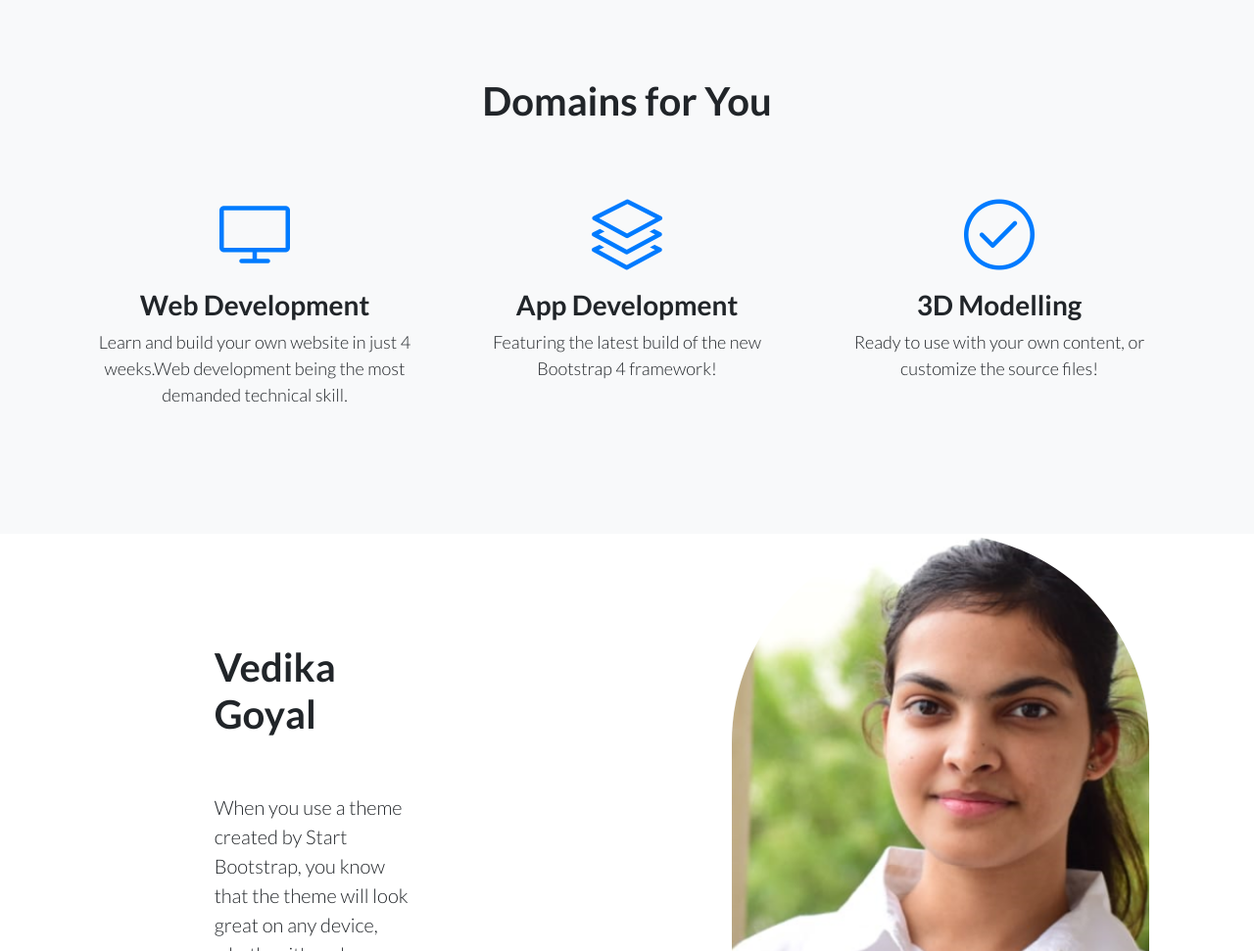
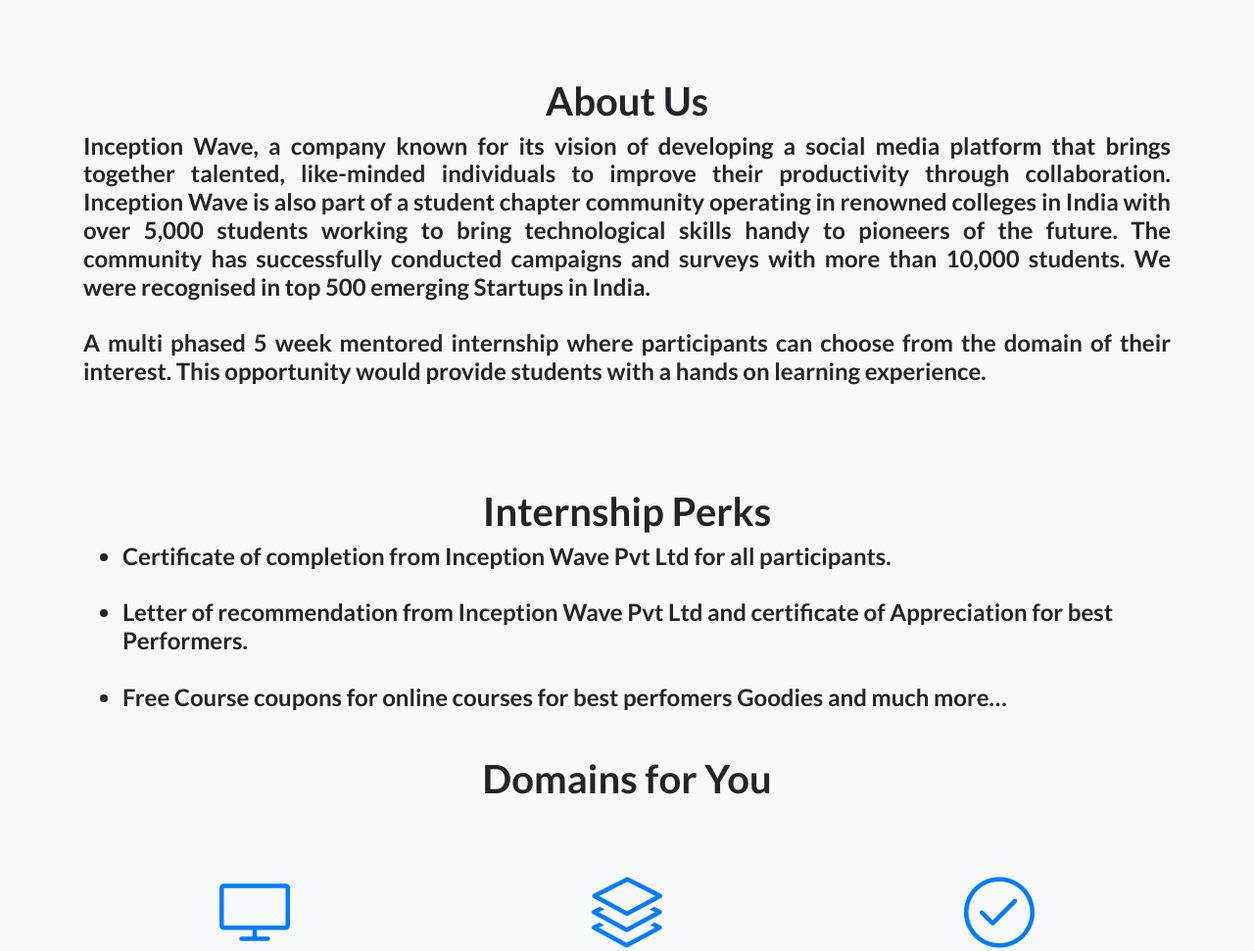
Before and after one commit to sushant-sinha/iwsc_vellore, a website: page index.html in a window 1280 px wide. Shown: the part 680-1651 px from the top of the page at 98% size. Drawn offline with Linux system fonts and the light colour scheme.

Commit message:
Update index.html

```diff
--- a/index.html
+++ b/index.html
@@ -60,6 +60,27 @@
   <!-- Icons Grid -->
   <section class="features-icons bg-light text-center">
     <div class="container">
+      <div class="row">
+        <div class="col-lg-12">
+          <h1>About Us</h1>
+          <h4 style="text-align: justify;">
+          Inception Wave, a company known for its vision of developing a social media platform that brings
+together talented, like-minded individuals to improve their productivity through collaboration. Inception
+Wave is also part of a student chapter community operating in renowned colleges in India with over
+5,000 students working to bring technological skills handy to pioneers of the future. The community has
+successfully conducted campaigns and surveys with more than 10,000 students. We were recognised in
+top 500 emerging Startups in India.<br><br>
+A multi phased 5 week mentored internship where participants can choose from the domain of their
+interest. This opportunity would provide students with a hands on learning experience.
+        </h2>
+        <h1><br><br>Internship Perks</h1>
+        <h4 style="text-align: left;"><ul><li>Certificate of completion from Inception Wave Pvt Ltd for all participants.<br><br>
+<li>Letter of recommendation from Inception Wave Pvt Ltd and certificate of Appreciation for best
+Performers.<br><br>
+<li>Free Course coupons for online courses for best perfomers
+Goodies and much more…<br><br></h4>
+        </div>
+      </div>
       <div class="row">
         <div class="col-lg-12"><h1>Domains for You</h1><br><br></div>
       </div>
```
